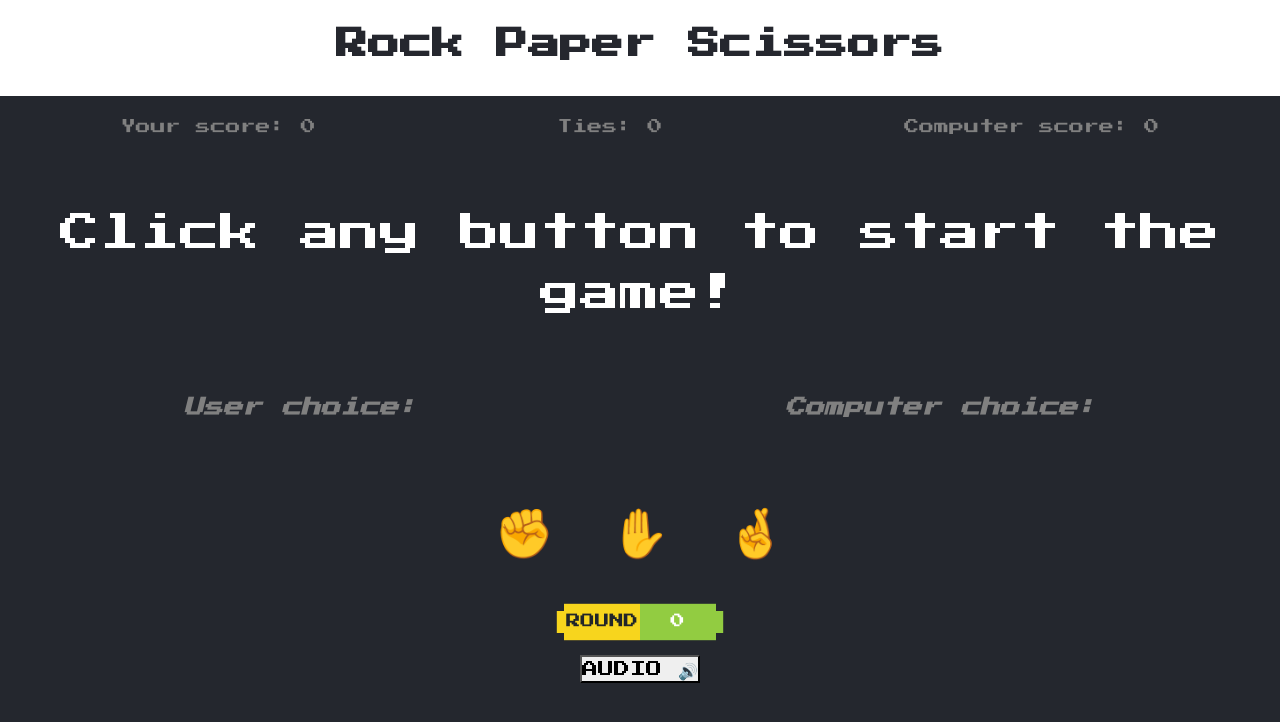
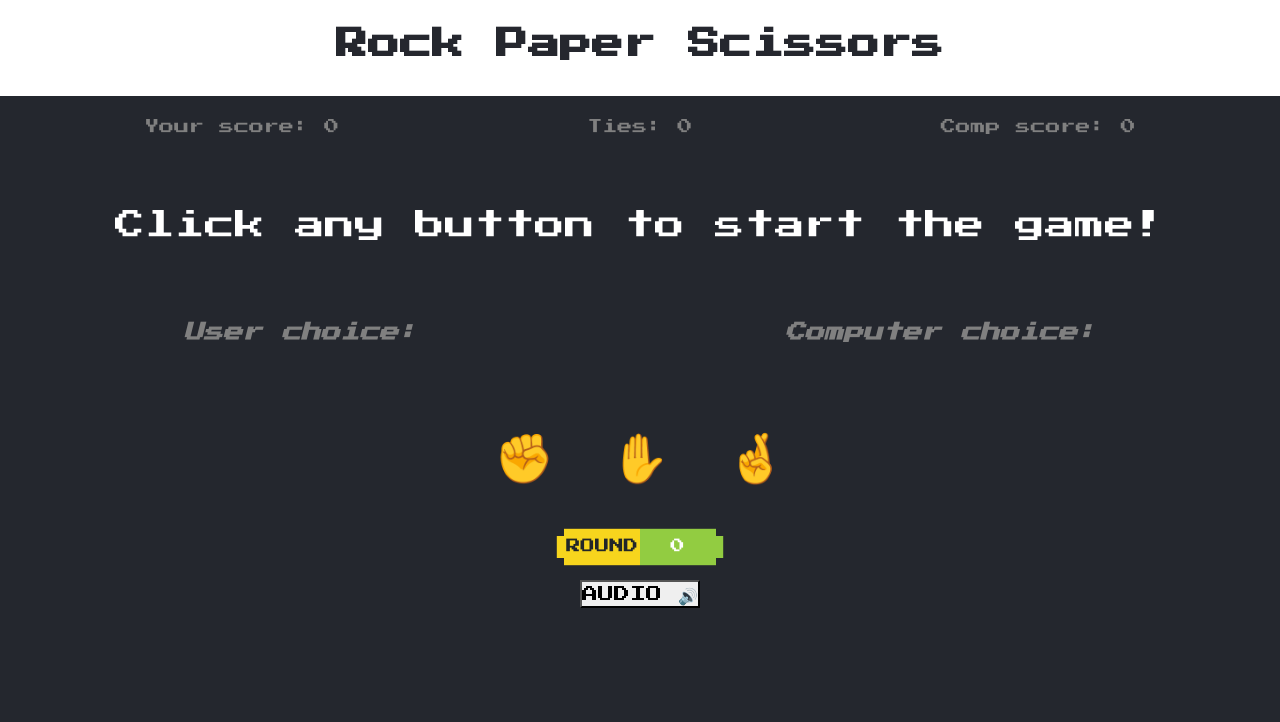
Before and after one commit to joajimenez/rock_paper_scissors, a plain HTML site: page index.html in a window 1280 px wide. Drawn offline with nearby package versions, Linux system fonts and the light colour scheme.

Commit message:
reduced #result font size

```diff
--- a/index.html
+++ b/index.html
@@ -17,7 +17,7 @@
     <div class="score-board">
 <div class="user-label">Your score: <span id="user-score" class="">0</span></div>
 <div class="draw-label">Ties: <span id="draw-score">0</span></div>
-<div class="computer-label">Computer score: <span id="computer-score">0</span></div>
+<div class="computer-label">Comp score: <span id="computer-score">0</span></div>
     </div>
     <br>
 
--- a/style.css
+++ b/style.css
@@ -23,7 +23,7 @@ header > h1 {
 }
 
 .score-board {
-  margin: 20px auto;
+  margin: 20px;
   text-align: center;
   color: grey;
   font-size: 15px;
@@ -33,7 +33,7 @@ header > h1 {
 
 #result {
   margin: 20px auto;
-  font-size: 40px;
+  font-size: 30px;
   text-align: center;
   color: white;
 }
```
